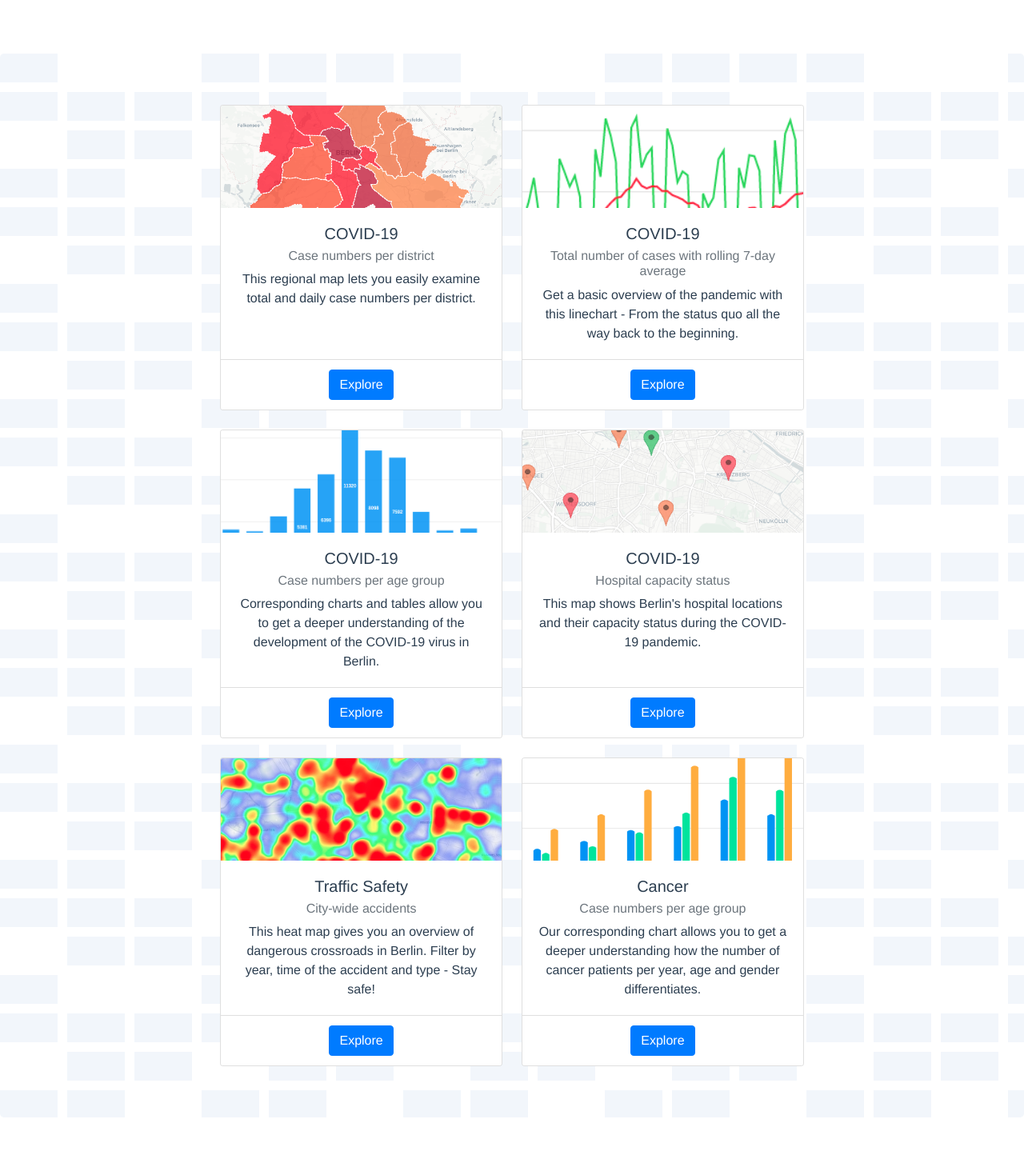
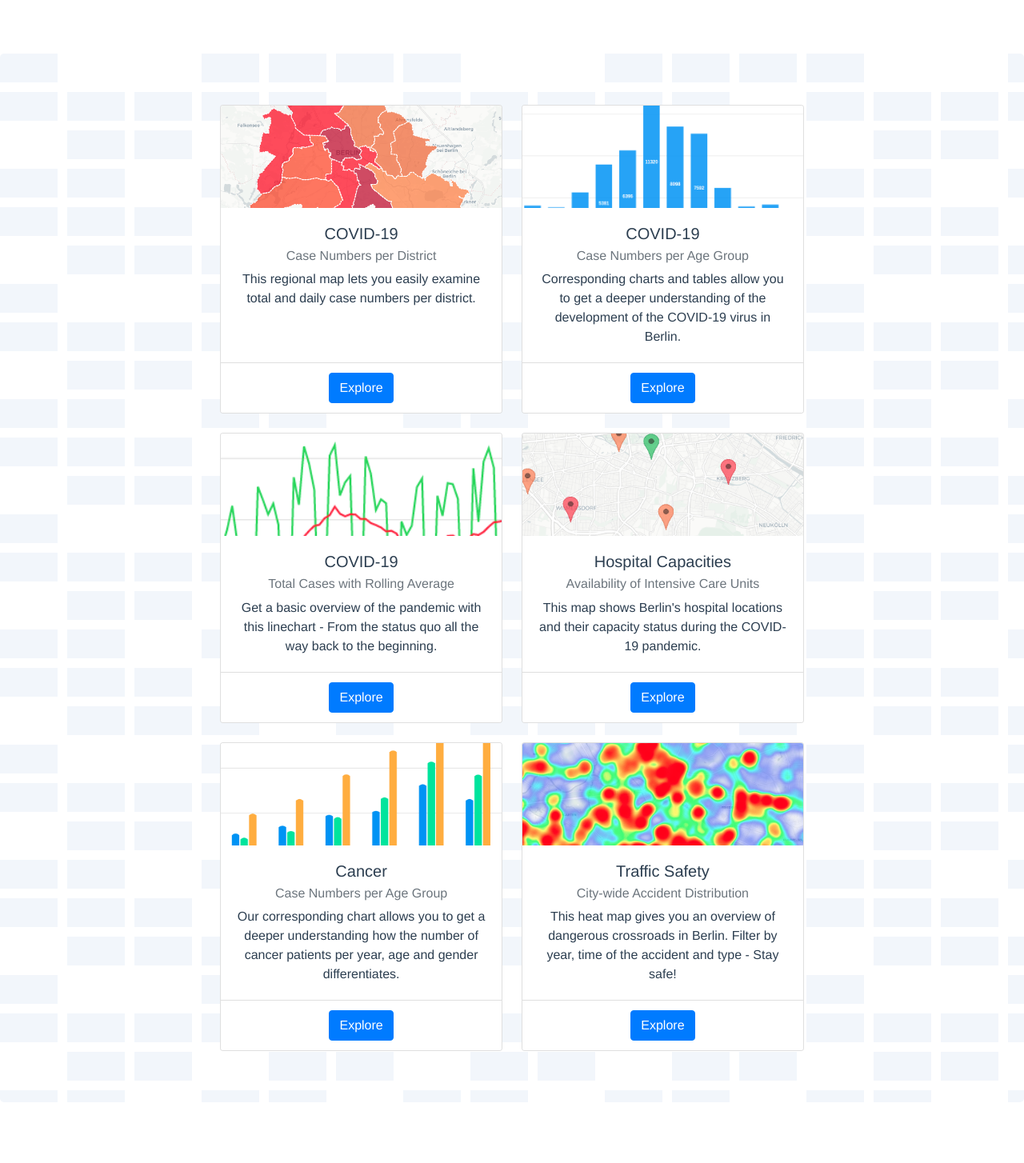
Before and after one commit to Api-visualizer/city-data-visualizer-FE, a Vue app: page / in a window 1280 px wide. Shown: the part 844-2298 px from the top of the page at 80% size. Built offline with nearby package versions, Linux system fonts and the light colour scheme; what @trevoreyre/autocomplete-vue, vue-apexcharts would draw is missing.

Commit message:
change titles on landing page

```diff
--- a/src/views/Landing.vue
+++ b/src/views/Landing.vue
@@ -51,7 +51,7 @@
               <img class="card-img-top" src="/images/cards/covid_cases.png" alt="Card image cap">
               <div class="card-body">
                 <h5 class="card-title">COVID-19</h5>
-                <h6 class="card-subtitle mb-2 text-muted">Case numbers per district</h6>
+                <h6 class="card-subtitle mb-2 text-muted">Case Numbers per District</h6>
                 <p class="card-text">This regional map lets you easily examine total and daily case numbers per district.</p>
               </div>
               <div class="card-footer">
@@ -60,16 +60,16 @@
             </div>
           </div>
 
-           <div class="col-sm-6 d-flex align-items-stretch">
+          <div class="col-sm-6 d-flex align-items-stretch">
             <div class="card">
-              <img class="card-img-top" src="/images/cards/covid_average.png" alt="Card image cap">
+              <img class="card-img-top" src="/images/cards/covid_age.png" alt="Card image cap">
               <div class="card-body">
                 <h5 class="card-title">COVID-19</h5>
-                <h6 class="card-subtitle mb-2 text-muted">Total number of cases with rolling 7-day average</h6>
-                <p class="card-text">Get a basic overview of the pandemic with this linechart - From the status quo all the way back to the beginning.</p>
+                <h6 class="card-subtitle mb-2 text-muted">Case Numbers per Age Group</h6>
+                <p class="card-text">Corresponding charts and tables allow you to get a deeper understanding of the development of the COVID-19 virus in Berlin.</p>
               </div>
               <div class="card-footer">
-                <a class="btn btn-primary stretched-link" href="/covid-average" role="button">Explore</a>
+                <a class="btn btn-primary stretched-link" href="/covid-age" role="button">Explore</a>
               </div>
             </div>
           </div>
@@ -80,14 +80,14 @@
 
           <div class="col-sm-6 d-flex align-items-stretch">
             <div class="card">
-              <img class="card-img-top" src="/images/cards/covid_age.png" alt="Card image cap">
+              <img class="card-img-top" src="/images/cards/covid_average.png" alt="Card image cap">
               <div class="card-body">
                 <h5 class="card-title">COVID-19</h5>
-                <h6 class="card-subtitle mb-2 text-muted">Case numbers per age group</h6>
-                <p class="card-text">Corresponding charts and tables allow you to get a deeper understanding of the development of the COVID-19 virus in Berlin.</p>
+                <h6 class="card-subtitle mb-2 text-muted">Total Cases with Rolling Average</h6>
+                <p class="card-text">Get a basic overview of the pandemic with this linechart - From the status quo all the way back to the beginning.</p>
               </div>
               <div class="card-footer">
-                <a class="btn btn-primary stretched-link" href="/covid-age" role="button">Explore</a>
+                <a class="btn btn-primary stretched-link" href="/covid-average" role="button">Explore</a>
               </div>
             </div>
           </div>
@@ -96,8 +96,8 @@
             <div class="card">
               <img class="card-img-top" src="/images/cards/hospitals_status.png" alt="Card image cap">
               <div class="card-body">
-                <h5 class="card-title">COVID-19</h5>
-                <h6 class="card-subtitle mb-2 text-muted">Hospital capacity status</h6>
+                <h5 class="card-title">Hospital Capacities</h5>
+                <h6 class="card-subtitle mb-2 text-muted">Availability of Intensive Care Units</h6>
                 <p class="card-text">This map shows Berlin's hospital locations and their capacity status during the COVID-19 pandemic. </p>
               </div>
               <div class="card-footer">
@@ -108,27 +108,28 @@
 
           <div class="col-sm-6 d-flex align-items-stretch">
             <div class="card">
+              <img class="card-img-top" src="/images/cards/cancer_cases.png" alt="Card image cap">
+              <div class="card-body">
+                <h5 class="card-title">Cancer </h5>
+                <h6 class="card-subtitle mb-2 text-muted">Case Numbers per Age Group</h6>
+                <p class="card-text">Our corresponding chart allows you to get a deeper understanding how the number of cancer patients per year, age and gender differentiates.</p>
+              </div>
+              <div class="card-footer">
+                <a class="btn btn-primary stretched-link" href="/cancer" role="button">Explore</a>
+              </div>
+            </div>
+          </div>
+
+          <div class="col-sm-6 d-flex align-items-stretch">
+            <div class="card">
               <img class="card-img-top" src="/images/cards/traffic_accidents.png" alt="Card image cap">
               <div class="card-body">
                 <h5 class="card-title">Traffic Safety</h5>
-                <h6 class="card-subtitle mb-2 text-muted">City-wide accidents</h6>
+                <h6 class="card-subtitle mb-2 text-muted">City-wide Accident Distribution</h6>
                 <p class="card-text">This heat map gives you an overview of dangerous crossroads in Berlin. Filter by year, time of the accident and type - Stay safe!</p>
               </div>
               <div class="card-footer">
                 <a class="btn btn-primary stretched-link" href="/accidents" role="button">Explore</a>
-              </div>
-            </div>
-          </div>
-          <div class="col-sm-6 d-flex align-items-stretch">
-            <div class="card">
-              <img class="card-img-top" src="/images/cards/cancer_cases.png" alt="Card image cap">
-              <div class="card-body">
-                <h5 class="card-title">Cancer </h5>
-                <h6 class="card-subtitle mb-2 text-muted">Case numbers per age group </h6>
-                <p class="card-text">Our corresponding chart allows you to get a deeper understanding how the number of cancer patients per year, age and gender differentiates.</p>
-              </div>
-              <div class="card-footer">
-                <a class="btn btn-primary stretched-link" href="/cancer" role="button">Explore</a>
               </div>
             </div>
           </div>
```
